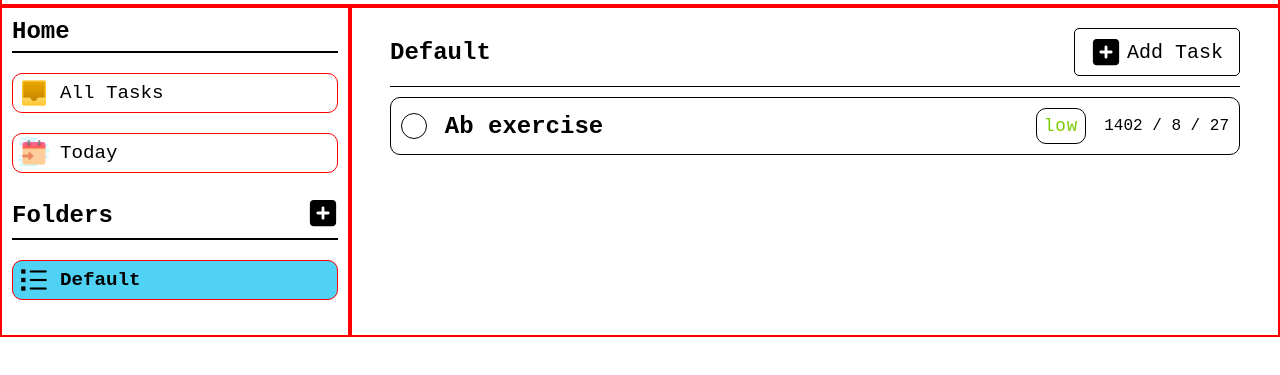
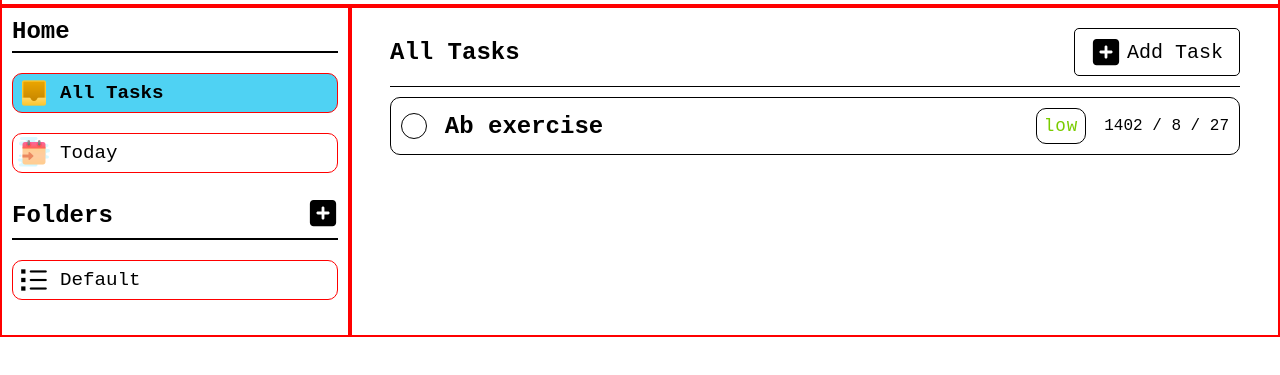
Before and after one commit to ehsan-saf/todo-list, a website built with webpack: page dist/index.html in a window 1280 px wide. Both pictures are taken after a click on the element "All Tasks". Shown: the part 49-424 px from the top of the page. Built offline with nearby package versions, Linux system fonts and the light colour scheme.

Commit message:
Load all tasks

```diff
--- a/src/domScripts/dom.js
+++ b/src/domScripts/dom.js
@@ -12,8 +12,3 @@ export function initialize() {
     initNewTask();
     createNewTaskBtn.addEventListener("click", openToDoModal);
 }
-
-
-function openFolder(folderId) {
-
-}
--- a/src/domScripts/folderDom.js
+++ b/src/domScripts/folderDom.js
@@ -1,12 +1,12 @@
 import { foldersArray, getFolderInstance } from "../folder";
 import { addToFolderArray } from "../folder";
-import { loadTasks } from "./taskDom";
+import { loadAllTasks, loadTasks } from "./taskDom";
 
 
 const foldersList = document.querySelector(".folder-list");
 const newFolderPrompt = document.querySelector(".newFolderInput");
 const newFolderName = document.querySelector("#folderNameInput");
-const folders = document.querySelectorAll("folder");
+const folders = document.querySelectorAll(".folder");
 const folderName = document.querySelector(".folder-name");
 
 
@@ -27,7 +27,8 @@ export function initialize() {
         newFolderPrompt.classList.add("hide");
     });
 
-    folders.forEach(fl => { fl.addEventListener("click", selectFolder) });
+    folders.forEach(fl => { fl.addEventListener("click", selectFolder); });
+    addToFolderArray("Default");
 }
 
 
@@ -46,7 +47,7 @@ function resetFolderInput() {
 
 function loadFolders() {
     foldersList.innerHTML = "";
-    foldersArray.forEach((fl, index) => {
+    foldersArray.forEach(fl => {
 
         const folder = document.createElement("div");
         folder.classList.add("folder");
@@ -74,13 +75,24 @@ function selectFolder(e) {
         selectedFolder.classList.remove("selectedFolder");
     }
     e.target.classList.add("selectedFolder");
-    loadTasks();
-    setFolderName();
-    // Load the Tasks present in the selected Folder
+    const folderId = getSelectedFolderID();
+    if(folderId === "all") {
+        loadAllTasks();
+        folderName.textContent = "All Tasks";
+    }
+    else if(folderId === "today") {
+        folderName.textContent = "Today Tasks";
+    }
+    else {
+        loadTasks();
+        setFolderName(folderId);
+    }
+
+
 }
 
 export function getSelectedFolderID() {
-    return Number(document.querySelector(".selectedFolder").id);
+    return document.querySelector(".selectedFolder").id;
 }
 
 function setFolderName() {
--- a/src/domScripts/taskDom.js
+++ b/src/domScripts/taskDom.js
@@ -1,5 +1,5 @@
 import { getSelectedFolderID } from "./folderDom";
-import { getFolderInstance } from "../folder";
+import { foldersArray, getFolderInstance } from "../folder";
 
 const todoList = document.querySelector(".todo-list");
 
@@ -12,9 +12,18 @@ const priorities = {
 
 export function loadTasks() {
     todoList.innerHTML = "";
-    const tasksArray = getFolderInstance(getSelectedFolderID());
-    tasksArray.tasks.forEach(task => {
+    const folder = getFolderInstance(getSelectedFolderID());
+    folder.tasks.forEach(task => {
         createTask(task);
+    });
+}
+
+export function loadAllTasks() {
+    todoList.innerHTML = "";
+    foldersArray.forEach(folder => {
+        folder.tasks.forEach(task => {
+            createTask(task);
+        });
     });
 }
 
--- a/src/folder.js
+++ b/src/folder.js
@@ -2,8 +2,6 @@ import { getSelectedFolderID } from "./domScripts/folderDom";
 
 export let foldersArray = [];
 
-
-addToFolderArray("Default");
 
 export function newFolder(name, tasks = [], id = 0) {
     return {
@@ -28,13 +26,13 @@ export function addToFolderArray(folderName) {
 }
 
 export function getFolderInstance(folderId) {
-    return foldersArray.filter(fl => fl.id === folderId)[0];
+    return foldersArray.filter(fl => fl.id == folderId)[0];
 }
 
 export function addToTaskArray(task) {
-    let folderId = getSelectedFolderID();
+    let folderId = Number(getSelectedFolderID());
     foldersArray.forEach(fl => {
-        if(fl.id === folderId) {
+        if(fl.id == folderId) {
             fl.addTask(task);
         }
     });
--- a/src/index.js
+++ b/src/index.js
@@ -6,7 +6,7 @@ import { loadTasks } from "./domScripts/taskDom";
 initialize();
 
 let task1 = new Task("Ab exercise", "do 30 jumping jacks",
-"1402 / 8 / 27", "3", "workouts", 0);
+"1402 / 8 / 27", "3", 0);
 
 addToTaskArray(task1);
 loadTasks();
--- a/src/task.js
+++ b/src/task.js
@@ -3,12 +3,12 @@ export class Task {
     constructor(title,
         description = "No description",
         dueDate = "", priority, id) {
-            this.id = id;
             this.title = title;
             this.description = description;
             this.dueDate = dueDate;
             this.priority = priority;
             this.isComplete = false;
+            this.id = id;
         }
 
     toggleComplete() {
```
Also changed, not shown: dist/index.html, dist/main.js.
